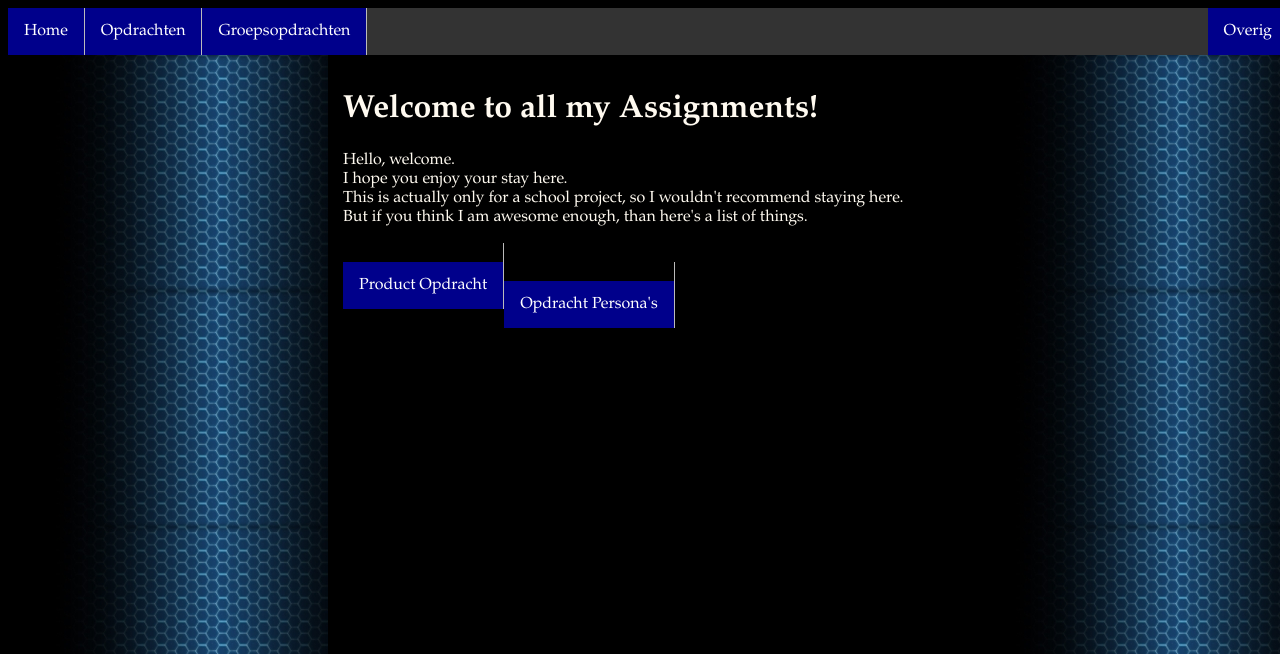
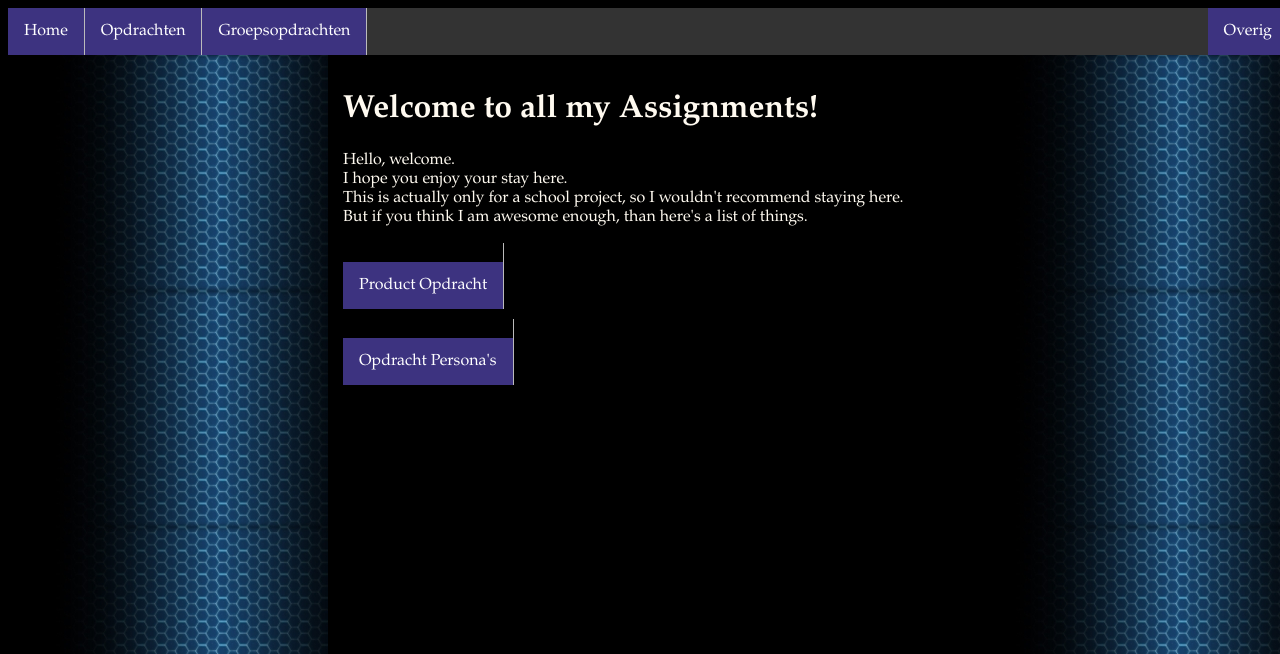
Before and after one commit to MyNameDoesNotFit/portefolio, a PHP site: page /opdrachten.html in a window 1280 px wide. Shown: the top 654 px of the page. Run offline with PHP 8.4, Linux system fonts and the light colour scheme.

Commit message:
layout fix

```diff
--- a/opdrachten.html
+++ b/opdrachten.html
@@ -27,7 +27,7 @@
                                 But if you think I am awesome enough, than here's a list of things.<br>
                             </p>
                                 <p>
-                                    <li><a href="Individueleopdrachten/Noureddine_Tighadouini_11322934_werkcollege.docx">Product Opdracht</a></li><br>
+                                    <li><a href="Individueleopdrachten/Noureddine_Tighadouini_11322934_werkcollege.docx">Product Opdracht</a></li><br><br><br><br>
                                     <li><a href="Individueleopdrachten/Opdracht_persona's.docx">Opdracht Persona's</a></li>
 
                                 </p>
--- a/style.css
+++ b/style.css
@@ -68,7 +68,7 @@ li a {
     text-align: center;
     padding: 14px 16px;
     text-decoration: none;
-    background-color: darkblue;
+    background-color: #3D3380;
 }
 
 li a:hover {
```
